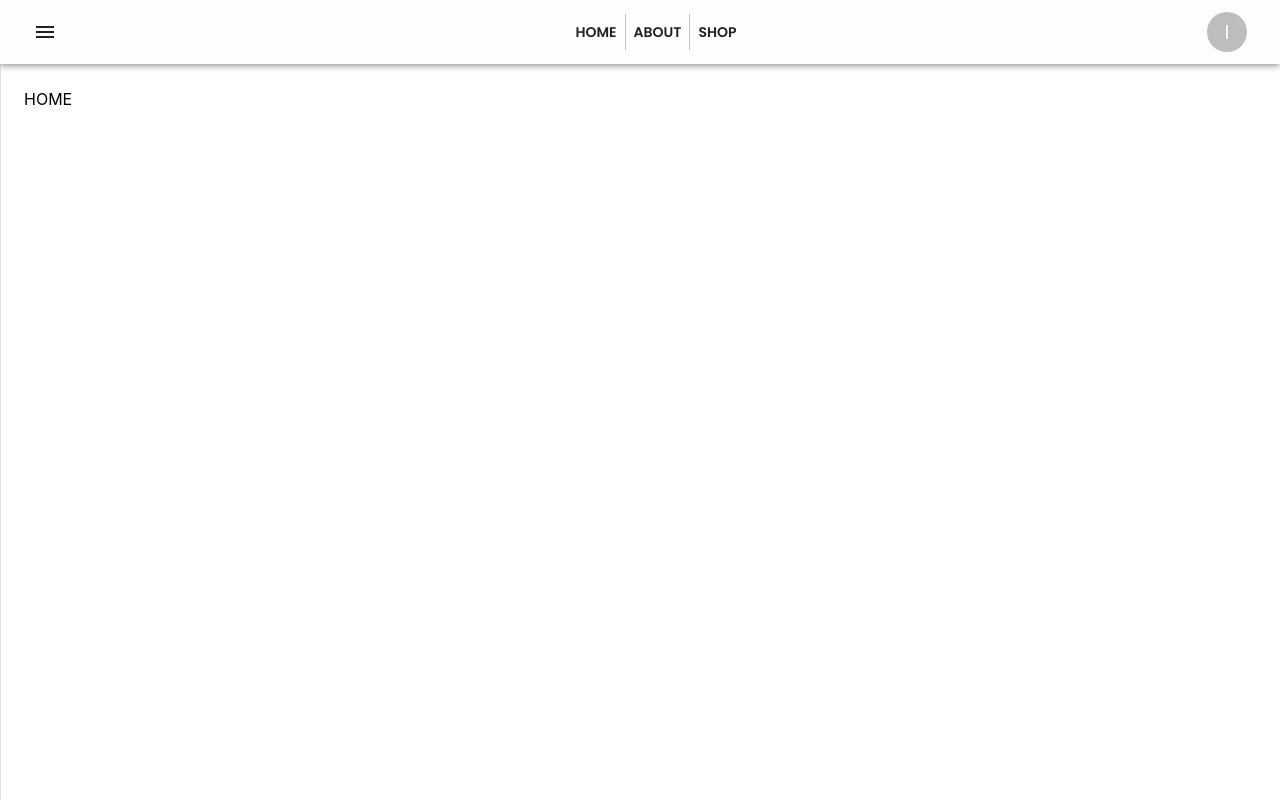
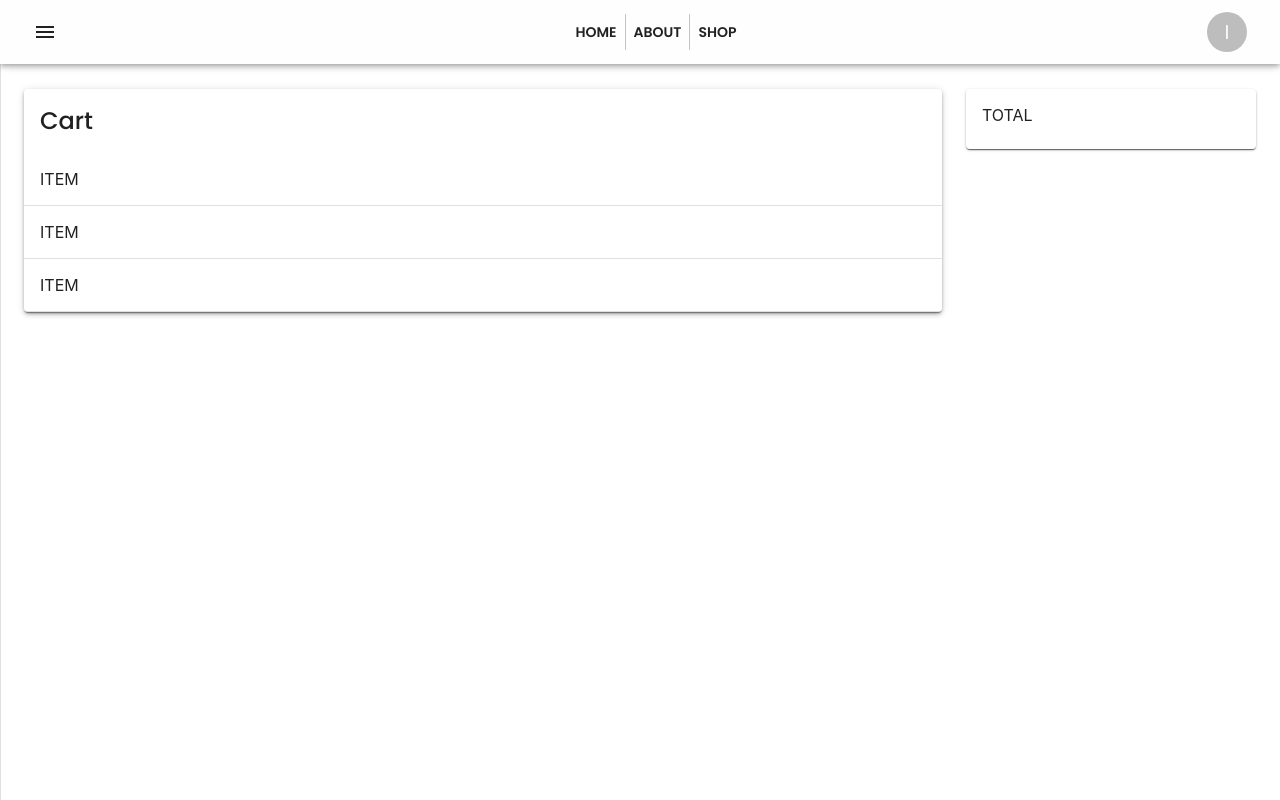
Before and after one commit to ivans204/toolkit-webshop, a React (Create React App) app: page / in a window 1280 px wide. Built offline with nearby package versions, Linux system fonts and the light colour scheme; the HTML template or start-up script is replaced by a standard one.

Commit message:
add Cart to router

```diff
--- a/src/App.tsx
+++ b/src/App.tsx
@@ -9,6 +9,7 @@ import {
 import { Navbar } from 'components/Navbar';
 import { ShopPage } from 'pages/ShopPage';
 import { Categories } from 'pages/Categories';
+import { Cart } from 'pages/Cart';
 
 const theme = createTheme({
     palette: {
@@ -57,7 +58,10 @@ function App() {
                         <Route path="/women's clothing">
                             <ShopPage categoryName="women's clothing" />
                         </Route>
-                        <Route path="/">
+                        <Route>
+                            <Cart />
+                        </Route>
+                        <Route exact path="/">
                             <div>HOME</div>
                         </Route>
                     </Switch>
```
